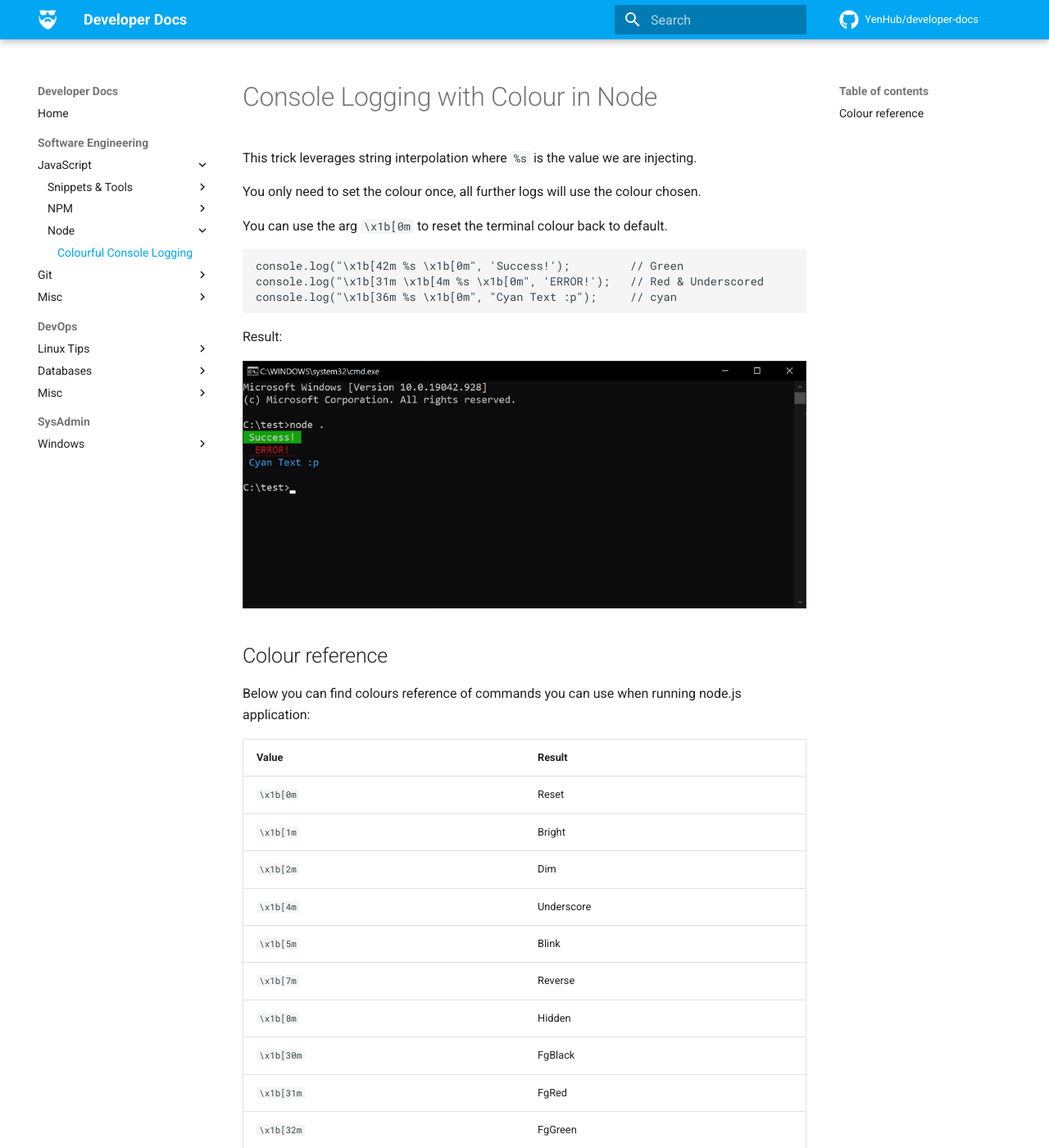
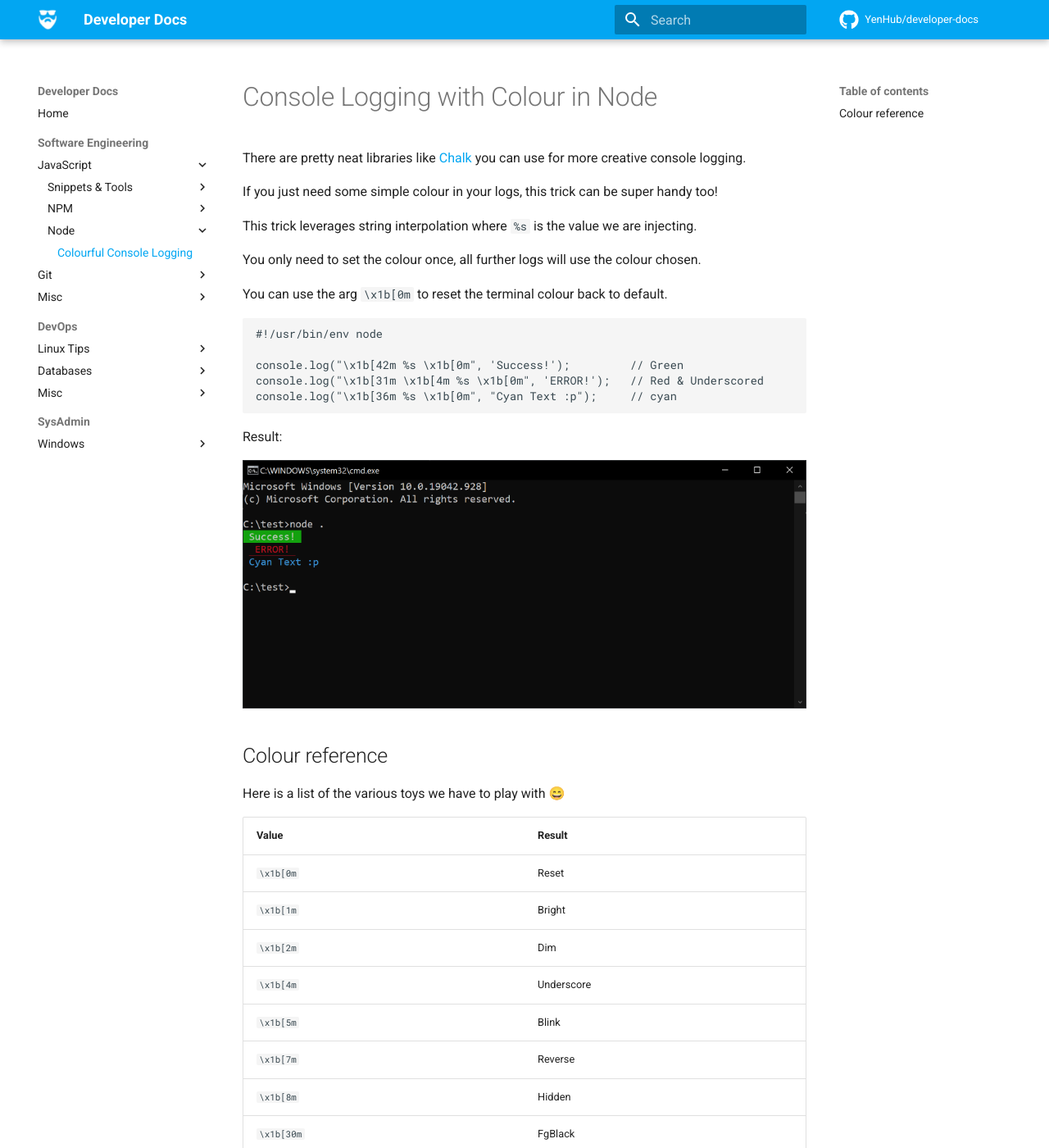
Before and after one commit to YenHub/developer-docs, an MkDocs documentation site: the page built from docs/engineering/javascript/node/colour-logging.md, in a window 1280 px wide and 1400 px high. Shown: the whole window at 82% size. Built offline with MkDocs 1.6.1 and Material for MkDocs 9.7.7, drawn with Linux system fonts in a browser that asks for light colours; comment, search, counter and statistics services are not loaded.

Commit message:
🔨 Add node header

````diff
--- a/docs/engineering/javascript/node/colour-logging.md
+++ b/docs/engineering/javascript/node/colour-logging.md
@@ -1,4 +1,8 @@
 # Console Logging with Colour in Node
+
+There are pretty neat libraries like [Chalk](https://www.npmjs.com/package/chalk) you can use for more creative console logging.
+
+If you just need some simple colour in your logs, this trick can be super handy too!
 
 This trick leverages string interpolation where `%s` is the value we are injecting.
 
@@ -7,6 +11,8 @@ You only need to set the colour once, all further logs will use the colour chose
 You can use the arg `\x1b[0m` to reset the terminal colour back to default.
 
 ```javascript
+#!/usr/bin/env node
+
 console.log("\x1b[42m %s \x1b[0m", 'Success!');         // Green
 console.log("\x1b[31m \x1b[4m %s \x1b[0m", 'ERROR!');   // Red & Underscored
 console.log("\x1b[36m %s \x1b[0m", "Cyan Text :p");     // cyan
@@ -17,7 +23,7 @@ Result:
 
 ## Colour reference
 
-Below you can find colours reference of commands you can use when running node.js application:
+Here is a list of the various toys we have to play with 😄
 
 | Value         | Result     |
 | ------------- | ---------- |
````
